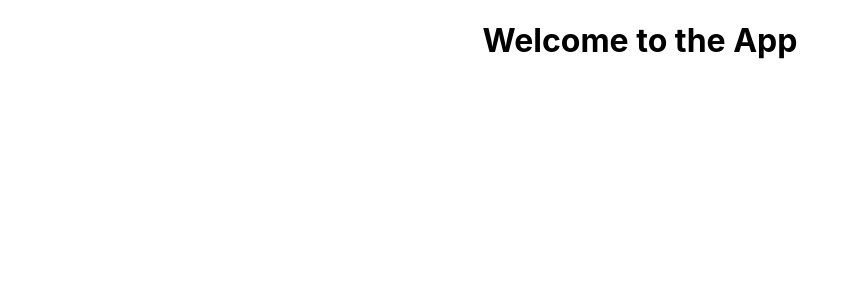
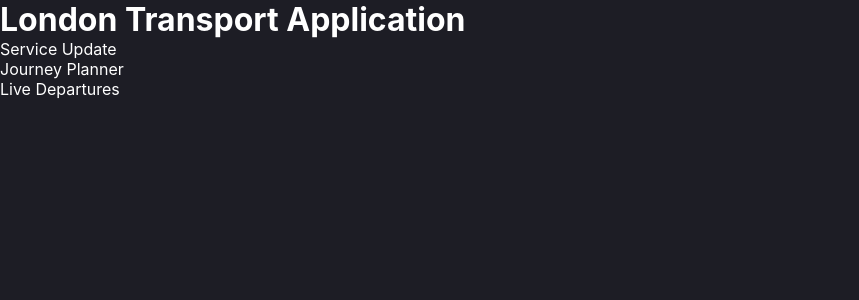
Before and after one commit to luke-o-brien/Transport-for-London-App-V2, a React (Create React App) app in the folder tflapp/: page / in a window 1280 px wide. Shown: the top 300 px of the page, without its empty margins (0-859 px from the left). Built offline with nearby package versions, Linux system fonts and the light colour scheme.

Commit message:
router and app context set up

```diff
--- a/tflapp/package.json
+++ b/tflapp/package.json
@@ -8,7 +8,9 @@
     "@testing-library/user-event": "^13.5.0",
     "react": "^18.2.0",
     "react-dom": "^18.2.0",
+    "react-router-dom": "^6.8.1",
     "react-scripts": "5.0.1",
+    "sass": "^1.58.0",
     "web-vitals": "^2.1.4"
   },
   "scripts": {
--- a/tflapp/src/App.css
+++ b/tflapp/src/App.css
@@ -1,38 +1,16 @@
-.App {
-  text-align: center;
+* {
+  margin: 0px;
+  padding: 0px;
+  box-sizing: border-box;
 }
 
-.App-logo {
-  height: 40vmin;
-  pointer-events: none;
+.night{
+  background-color: rgb(29, 29, 37);
+  min-height: 100vh;
+  color: white;
+
 }
 
-@media (prefers-reduced-motion: no-preference) {
-  .App-logo {
-    animation: App-logo-spin infinite 20s linear;
-  }
+.day {
+  background-color: white;
 }
-
-.App-header {
-  background-color: #282c34;
-  min-height: 100vh;
-  display: flex;
-  flex-direction: column;
-  align-items: center;
-  justify-content: center;
-  font-size: calc(10px + 2vmin);
-  color: white;
-}
-
-.App-link {
-  color: #61dafb;
-}
-
-@keyframes App-logo-spin {
-  from {
-    transform: rotate(0deg);
-  }
-  to {
-    transform: rotate(360deg);
-  }
-}
--- a/tflapp/src/App.js
+++ b/tflapp/src/App.js
@@ -2,13 +2,18 @@
 import { Route, Routes } from 'react-router-dom';
 import LandingPage from './pages/landingPage/landingpage';
 import './App.css';
+import { useTheme } from './appContext';
 
 function App() {
+
+  const theme = useTheme()
+  console.log(theme)
   return (
-    <div className="App">
-      <Routes>
-        <Route path="/" element={<LandingPage/>} />
-      </Routes>
+
+    <div className={theme ? "night" : "day"}>
+        <Routes>
+          <Route path="/" element={<LandingPage/>} />
+        </Routes>
     </div>
   );
 }
--- /dev/null
+++ b/tflapp/src/appContext.js
@@ -0,0 +1,28 @@
+
+import React, { useContext, useEffect } from "react"
+import { useState } from "react"
+
+const appContext = React.createContext()
+
+export function useTheme() {
+  return useContext(appContext)
+}
+
+export function Themeprovider({ children }) {
+  const [theme, setTheme] = useState(false)
+  useEffect(() => {
+  const today = new Date()
+  const hours = today.getHours()
+  console.log(hours)
+  if(hours > 19 || hours > 6 || hours === 0 ) {
+    setTheme(true)
+  } else {
+    setTheme(false)
+  }
+}, [])
+  return (
+    <appContext.Provider value={theme}>
+      {children}
+    </appContext.Provider>
+  )
+}
--- a/tflapp/src/index.js
+++ b/tflapp/src/index.js
@@ -4,12 +4,15 @@ import './index.css';
 import App from './App';
 import reportWebVitals from './reportWebVitals';
 import { BrowserRouter } from 'react-router-dom';
+import { Themeprovider } from './appContext';
 
 const root = ReactDOM.createRoot(document.getElementById('root'));
 root.render(
   <React.StrictMode>
     <BrowserRouter>
+    <Themeprovider>
     <App />
+    </Themeprovider>
     </BrowserRouter>
   </React.StrictMode>
 );
--- a/tflapp/src/pages/landingPage/landingpage.js
+++ b/tflapp/src/pages/landingPage/landingpage.js
@@ -3,7 +3,16 @@ import React from "react"
 function LandingPage() {
   return (
     <>
-    <h1>Welcome to the App</h1>
+    <h1>London Transport Application</h1>
+    <div>
+      <p>Service Update</p>
+    </div>
+    <div>
+      <p>Journey Planner</p>
+    </div>
+    <div>
+      <p>Live Departures</p>
+    </div>
     </>
   )
 }
```
Also changed, not shown: 1 other file (tests, documents, lock files or other folders).
